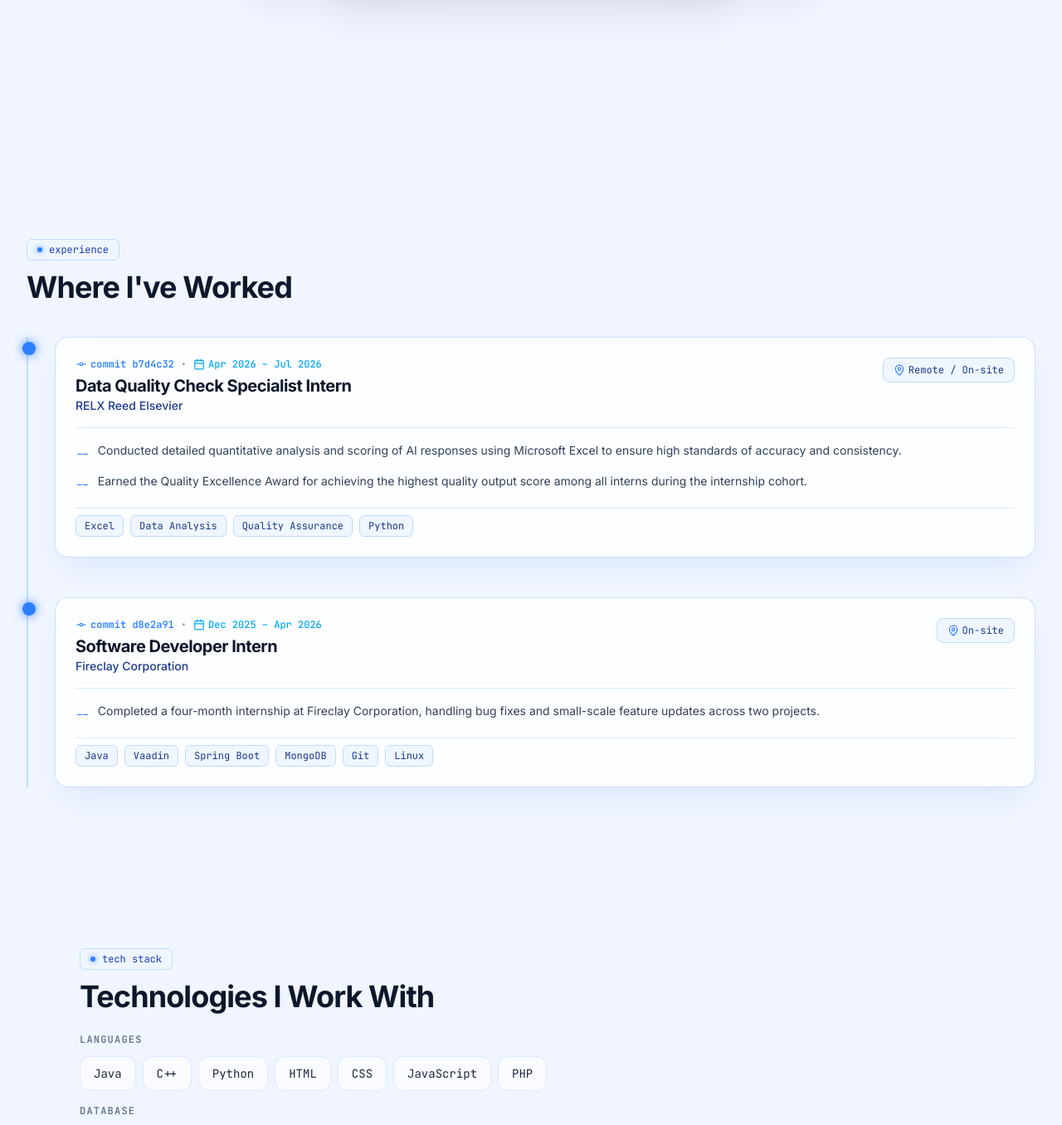
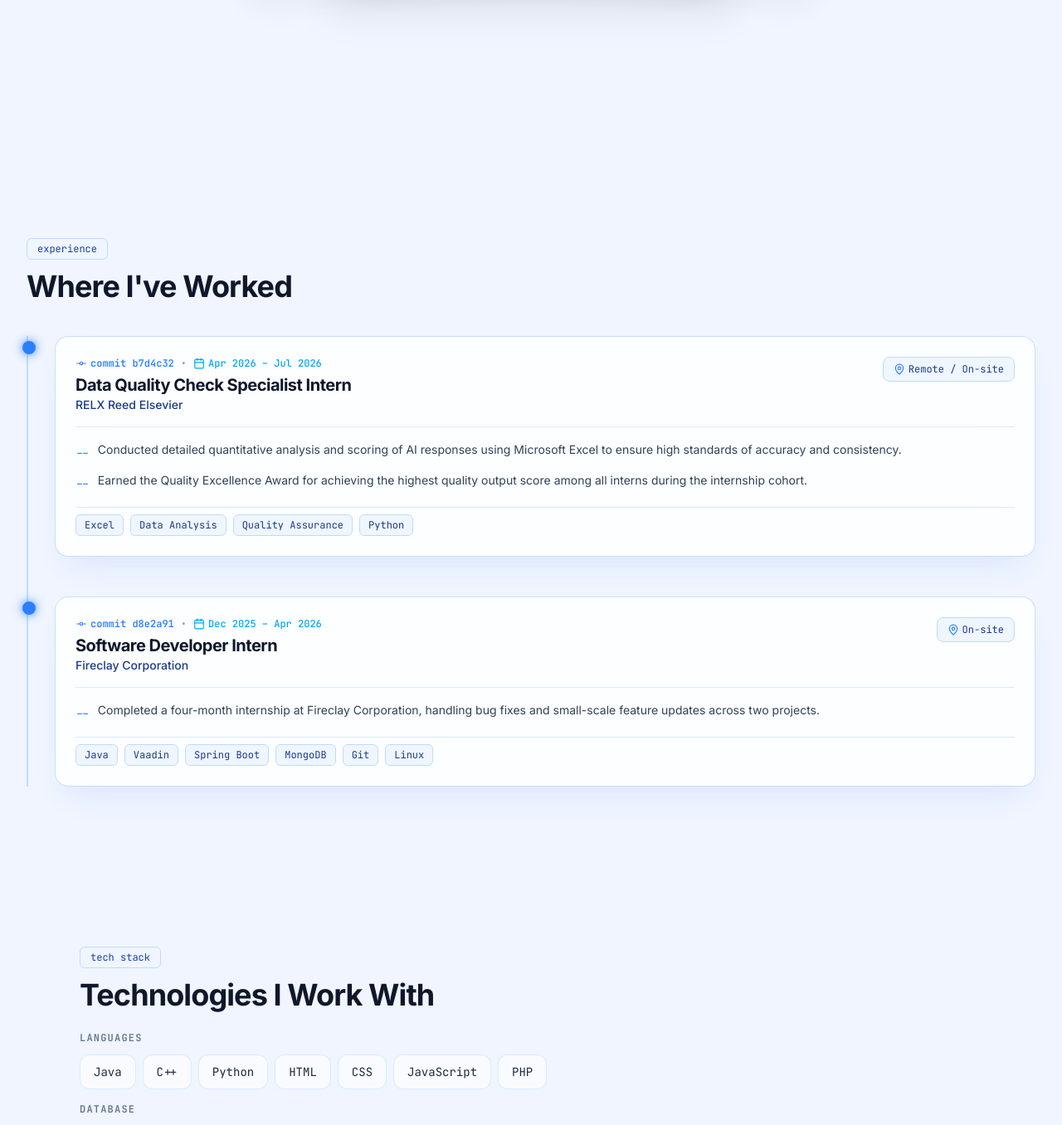
Before and after one commit to VianVargas/Portfolio, a Next.js app: page / in a window 1280 px wide. Shown: the part 1444-2800 px from the top of the page at 83% size. Built offline with nearby package versions, Linux system fonts and the light colour scheme; no server answers.

Commit message:
chore: remove decorative status dots from section headers

```diff
--- a/src/components/sections/Experience.tsx
+++ b/src/components/sections/Experience.tsx
@@ -31,7 +31,6 @@ export default function Experience({ themeMode = "dark" }: Props) {
                 : "bg-white/5 border-white/10 text-slate-400"
             }`}
           >
-            <span className="w-1.5 h-1.5 rounded-full bg-blue-500 shadow-[0_0_6px_#3b82f6]" />
             <span>experience</span>
           </div>
 
--- a/src/components/sections/TechStack.tsx
+++ b/src/components/sections/TechStack.tsx
@@ -23,7 +23,6 @@ export default function TechStack({ themeMode = 'dark' }: Props) {
           <div className={`inline-flex items-center gap-2 px-3 py-1 rounded-md border text-xs font-mono ${
             isLight ? 'bg-blue-50 border-blue-200 text-blue-800' : 'bg-white/5 border-white/10 text-slate-400'
           }`}>
-            <span className="w-1.5 h-1.5 rounded-full bg-blue-500 shadow-[0_0_6px_#3b82f6]" />
             <span>tech stack</span>
           </div>
 
```
